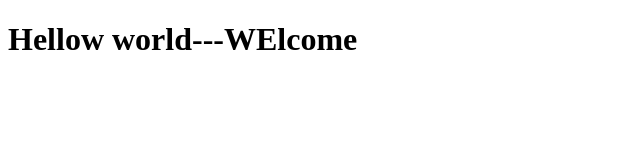
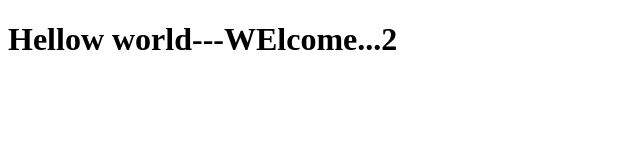
Before and after one commit to AhsanAliButt/bootcamp201, a plain HTML site: page index.html in a window 1280 px wide. Shown: the full height of the page, 0-640 px from the left. Drawn offline with Linux system fonts and the light colour scheme.

Commit message:
Update index.html

```diff
--- a/index.html
+++ b/index.html
@@ -7,6 +7,6 @@
     <title>Document</title>
 </head>
 <body>
-    <h1>Hellow world---WElcome </h1>
+    <h1>Hellow world---WElcome...2 </h1>
 </body>
 </html>
```
